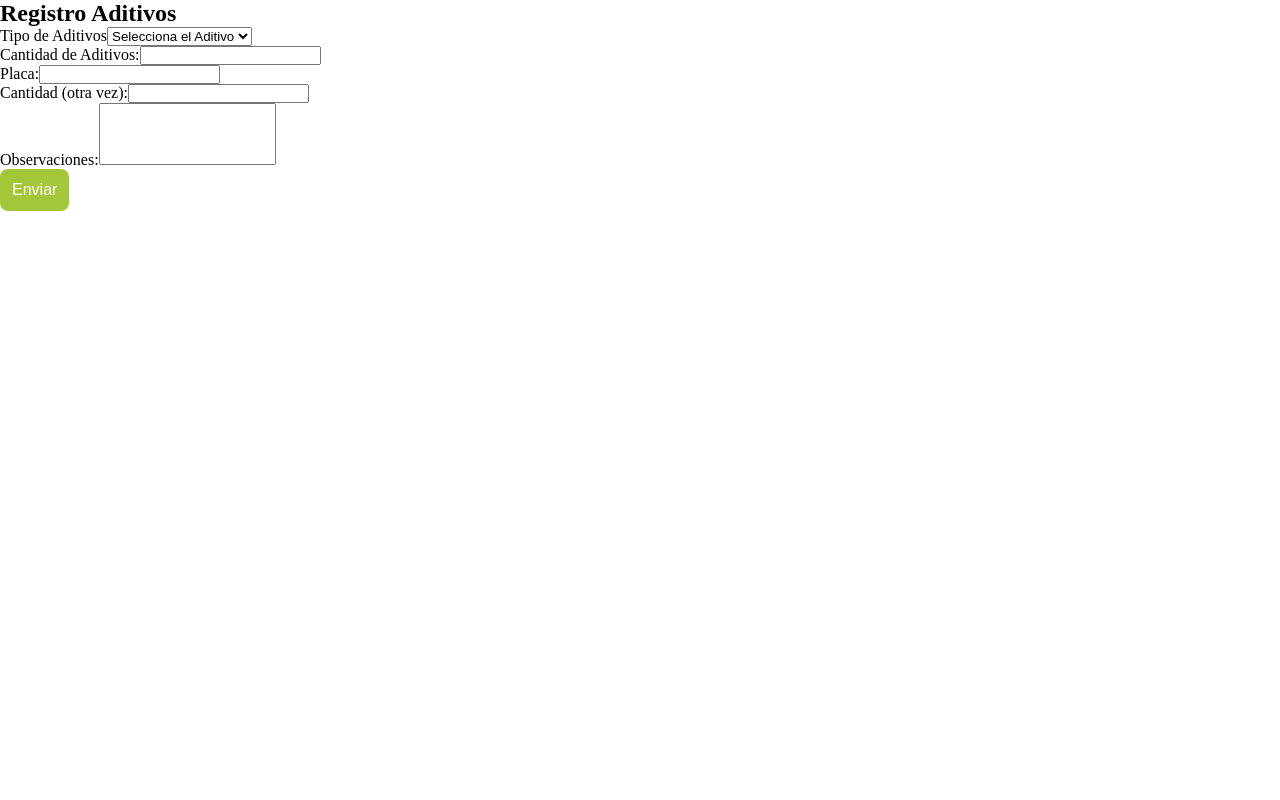
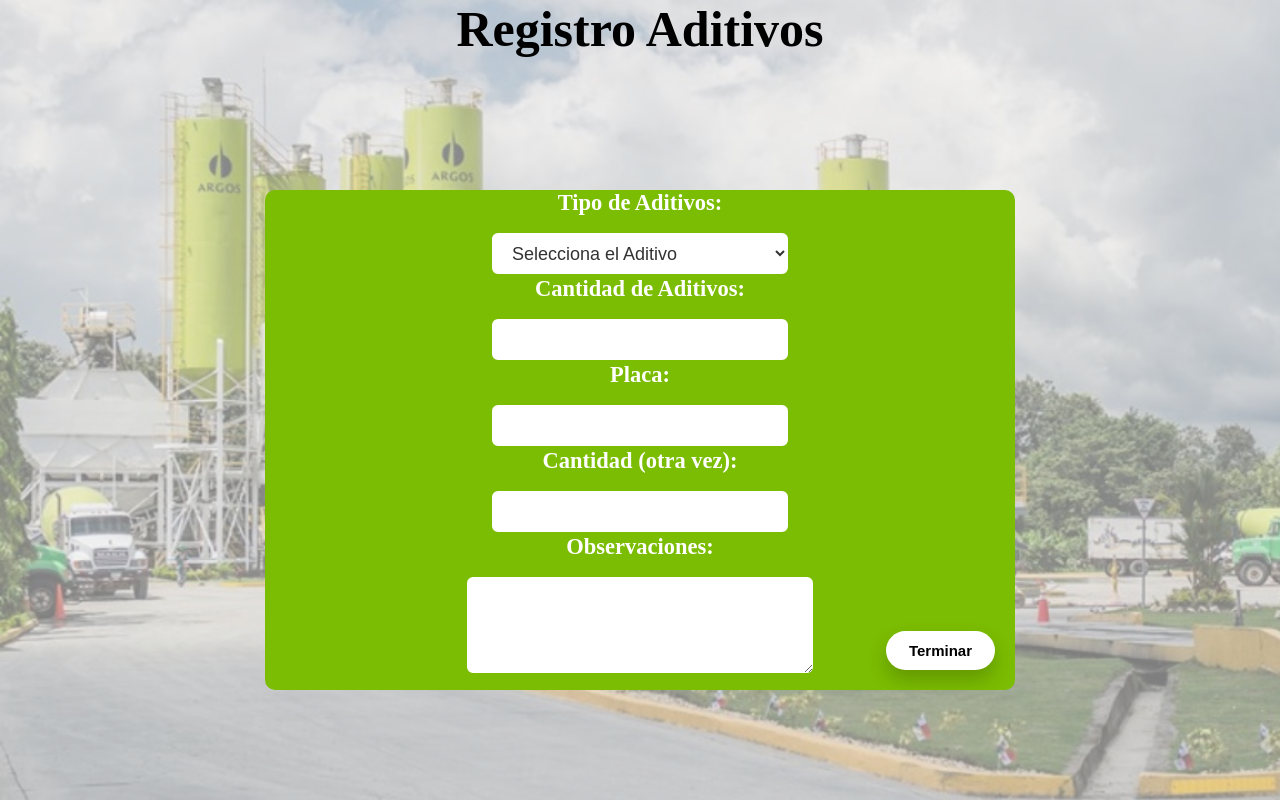
Before and after one commit to BrayanGiraldo25/ProyectoArgos, a React (Vite) app: page /formularioAdictivos in a window 1280 px wide. Built offline with nearby package versions, Linux system fonts and the light colour scheme.

Commit message:
Arreglo Aditivos

```diff
--- a/src/pages/FormularioAditivos.css
+++ b/src/pages/FormularioAditivos.css
@@ -1,88 +1,99 @@
-.formulario-container {
-    /* max-width: 600px; */
-    margin: 40px auto;
-    padding: 30px;
-    background-color: #f4f4f4;
-    border-radius: 15px;
-    box-shadow: 0 0 15px rgba(0, 51, 102, 0.2);
-    font-family: 'Segoe UI', Tahoma, Geneva, Verdana, sans-serif;
+body{
+  background-image: ('../assets/Argosfondo.jpeg');
 }
 
-  .formulario-logo {
+.Titulo {
+  font-size: 50px;
   display: flex;
   justify-content: center;
+  margin-top: 0px;
+}
+
+.Contenedor {
+  font-size: 15px;
+  color: white;
+  padding: 60px;
+  padding-top: 0%;
+  width: 750px;
+  height: 500px;
+  background-color: rgb(123, 189, 2);
+  display: flex;
+  flex-direction: column;
+  align-items: center;
+  justify-content: space-between;
+  gap: 30px;
+  position: absolute;
+  top: 55%;
+  left: 50%;
+  transform: translate(-50%, -50%);
+  border-radius: 10px;
+}
+
+.Contenedor h2{
+  text-align: center;
   margin-bottom: 15px;
 }
 
-  .formulario-logo img {
-    width: 100px;
-    height: auto;
+.Contenedor select::input{
+  justify-content: center;
 }
 
-  .formulario-container h2 {
-    text-align: center;
-    color: #003366;
-    margin-bottom: 20px;
+
+.Selector {
+  width: 300px;
+  height: 45px;
+  padding: 0 1rem;
+  font-size: 18px;
+  border: 2px solid #7bbd02;
+  border-radius: 8px;
+  background-color: #ffffff;
+  color: #333;
+  background-size: 12px;
+  transition: border 0.3s ease, box-shadow 0.3s ease;
+  display: block;
+  margin: 0 auto;
 }
 
-  /* form {
-    display: flex;
-    flex-direction: column;
-    gap: 15px;
-  } */
-
-  /* label {
-    font-weight: bold;
-    color: #003366;
-  } */
-
-  /* input,
-  select,
-  textarea {
-    padding: 10px;
-    border: 1px solid #ccc;
+.Selector2 {
+  width: 350px;
+  height: 100px;
+  padding: 0 1rem;
+  font-size: 18px;
+  border: 2px solid #7bbd02;
   border-radius: 8px;
-    font-size: 1rem;
-    width: 100%;
-  } */
-
-  textarea {
-    resize: none;
+  background-color: #ffffff;
+  color: #333;
+  background-size: 12px;
+  transition: border 0.3s ease, box-shadow 0.3s ease;
+  display: block;
+  margin: 0 auto;
 }
 
-  button {
-    background-color: #A4C639;
-    color: white;
-    padding: 12px;
-    border: none;
-    border-radius: 8px;
-    font-size: 1rem;
+.buttonRegresar {
+  position: absolute;
+  bottom: 20px;
+  left: 20px;
+  transition: all 0.3s ease-in-out;
+  box-shadow: 0px 10px 20px rgba(0, 0, 0, 0.2);
+  padding-block: 0.5rem;
+  padding-inline: 1.25rem;
+  background-color: rgb(255, 255, 255);
+  border-radius: 9999px;
+  display: flex;
+  align-items: center;
+  justify-content: center;
+  color: #000000;
+  gap: 0px;
+  font-weight: bold;
+  border: 3px solid #ffffff4d;
+  outline: none;
+  overflow: hidden;
+  font-size: 15px;
   cursor: pointer;
-    transition: background-color 0.3s;
 }
 
-  button:hover {
-    background-color: #8bb52b;
+
+.buttonContinuar:hover, .buttonRegresar:hover {
+  transform: scale(1.05);
+  border-color: rgba(0, 0, 0, 0.349);
 }
-
-  .mensaje-exito {
-    background-color: #d4edda;
-    color: #155724;
-    padding: 15px;
-    margin-top: 20px;
-    border-radius: 8px;
-    border: 1px solid #c3e6cb;
-    text-align: center;
-    font-weight: bold;
-  }
-
-  /* Responsive */
-  @media (max-width: 600px) {
-    .formulario-container {
-      padding: 20px;
-    }
-
-    button {
-      font-size: 0.9rem;
-    }
-  }
--- a/src/pages/FormularioAditivos.jsx
+++ b/src/pages/FormularioAditivos.jsx
@@ -1,6 +1,7 @@
 import React, { useState } from "react"; // Asegúrate de importar useState
-import "../Components/App.css"
 import "./FormularioAditivos.css";
+import Inventario from "../Components/Inventario";
+import { Navigate, useNavigate } from "react-router-dom";
 
 function FormularioAditivos() {
   const [aditivoActual, setAditivoActual] = useState({
@@ -10,6 +11,12 @@ function FormularioAditivos() {
     cantidad2: "",
     observaciones: "",
   });
+
+  const navigate = useNavigate();
+
+  const VolverInventario = () => {
+    navigate("/Home");
+  };
 
   const [listaAditivos, setListaAditivos] = useState([]);
   const [registroCompleto, setRegistroCompleto] = useState(false);
@@ -34,24 +41,31 @@ function FormularioAditivos() {
       // No se limpia el formulario, continúa como está
       setRegistroCompleto(false);
     } else {
-      console.log("Lista completa de aditivos:", [
-        ...listaAditivos,
-        aditivoActual,
-      ]);
+      const nuevaLista = [...listaAditivos, aditivoActual];
+      setListaAditivos(nuevaLista);
+
+      if (deseaAgregarOtro) {
+        setRegistroCompleto(false);
+      } else {
+        console.log("Lista completa de aditivos:", nuevaLista);
+        setRegistroCompleto(true);
+      }
       setRegistroCompleto(true);
     }
   };
 
   return (
     <div>
-      <h2>Registro Aditivos</h2>
-
+    <Inventario />
+      <h2 className="Titulo">Registro Aditivos</h2>
+      <div className="Contenedor">
         <form onSubmit={handleSubmit}>
           {" "}
           {/* Asegúrate de manejar el submit */}
           <div>
-          <label htmlFor="tipo">Tipo de Aditivos</label>
+            <h2 htmlFor="tipo" className="Aditivos">Tipo de Aditivos:</h2>
             <select
+              className="Selector"
               name="tipo"
               id="tipo"
               value={aditivoActual.tipo}
@@ -73,8 +87,9 @@ function FormularioAditivos() {
             </select>
           </div>
           <div>
-          <label htmlFor="cantidad1">Cantidad de Aditivos:</label>
+            <h2 htmlFor="cantidad1">Cantidad de Aditivos:</h2>
             <input
+            className="Selector"
               type="number"
               id="cantidad1"
               name="cantidad1"
@@ -83,8 +98,9 @@ function FormularioAditivos() {
             />
           </div>
           <div>
-          <label htmlFor="placa">Placa:</label>
+            <h2 htmlFor="placa">Placa:</h2>
             <input
+            className="Selector"
               type="text"
               id="placa"
               name="placa"
@@ -93,8 +109,9 @@ function FormularioAditivos() {
             />
           </div>
           <div>
-          <label htmlFor="cantidad2">Cantidad (otra vez):</label>
+            <h2 htmlFor="cantidad2">Cantidad (otra vez):</h2>
             <input
+            className="Selector"
               type="number"
               id="cantidad2"
               name="cantidad2"
@@ -103,8 +120,9 @@ function FormularioAditivos() {
             />
           </div>
           <div>
-          <label htmlFor="observaciones">Observaciones:</label>
+            <h2 htmlFor="observaciones">Observaciones:</h2>
             <textarea
+              className="Selector2"
               id="observaciones"
               name="observaciones"
               rows="4"
@@ -112,8 +130,19 @@ function FormularioAditivos() {
               onChange={handleChange}
               />
           </div>
-        <button type="submit">Enviar</button>
               </form>
+          {/* Boton para Finalizar */}
+        <button class="buttonContinuar" onClick={VolverInventario}>
+          Terminar
+          <svg class="icon" viewBox="0 0 24 24" fill="currentColor">
+            <path
+              fill-rule="evenodd"
+              d="M12 2.25c-5.385 0-9.75 4.365-9.75 9.75s4.365 9.75 9.75 9.75 9.75-4.365 9.75-9.75S17.385 2.25 12 2.25zm4.28 10.28a.75.75 0 000-1.06l-3-3a.75.75 0 10-1.06 1.06l1.72 1.72H8.25a.75.75 0 000 1.5h5.69l-1.72 1.72a.75.75 0 101.06 1.06l3-3z"
+              clip-rule="evenodd"
+            ></path>
+          </svg>
+        </button>
+      </div>
     </div>
   );
 }
```
Lines whose indentation alone changed are shown as unchanged.
